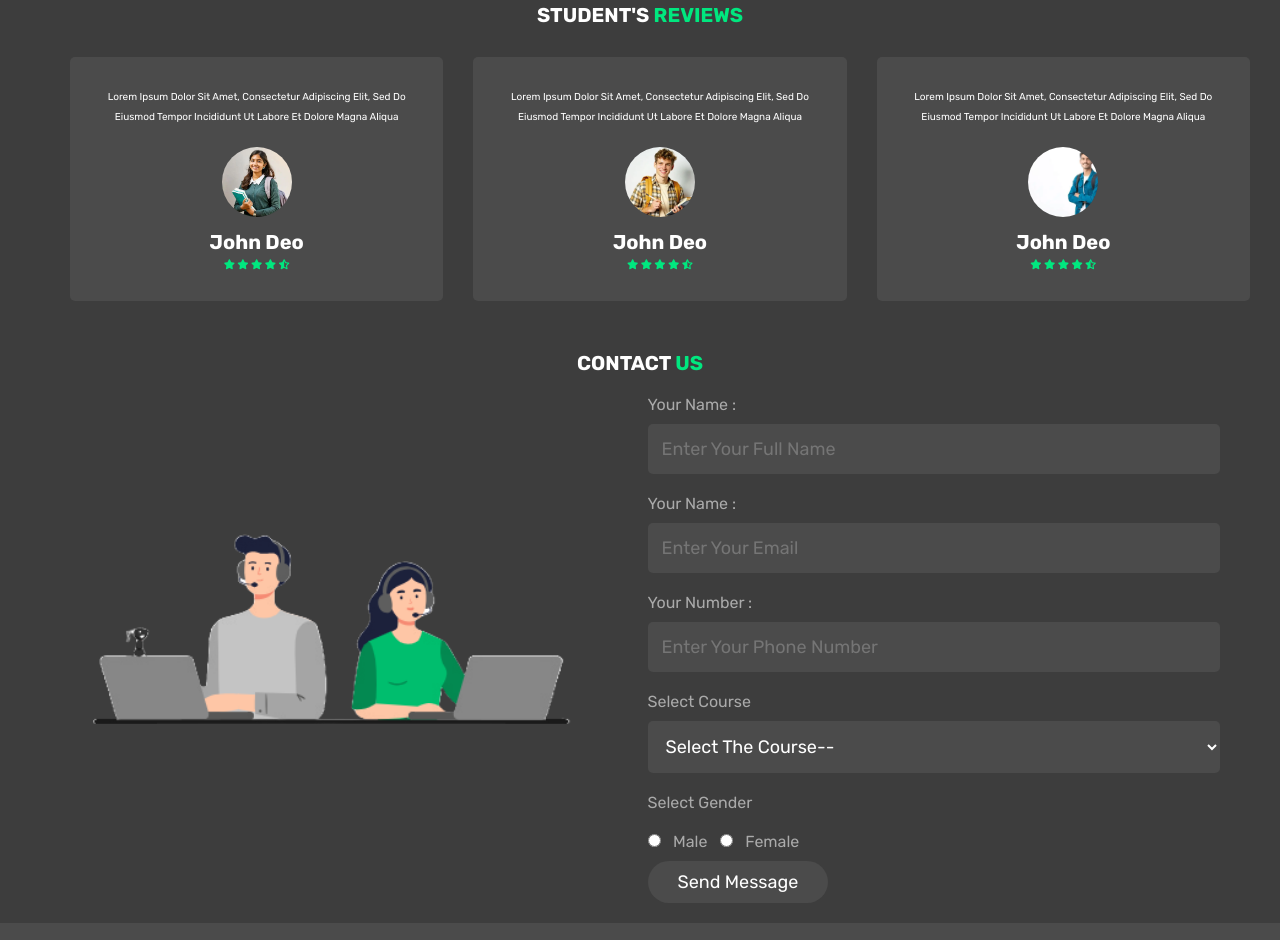
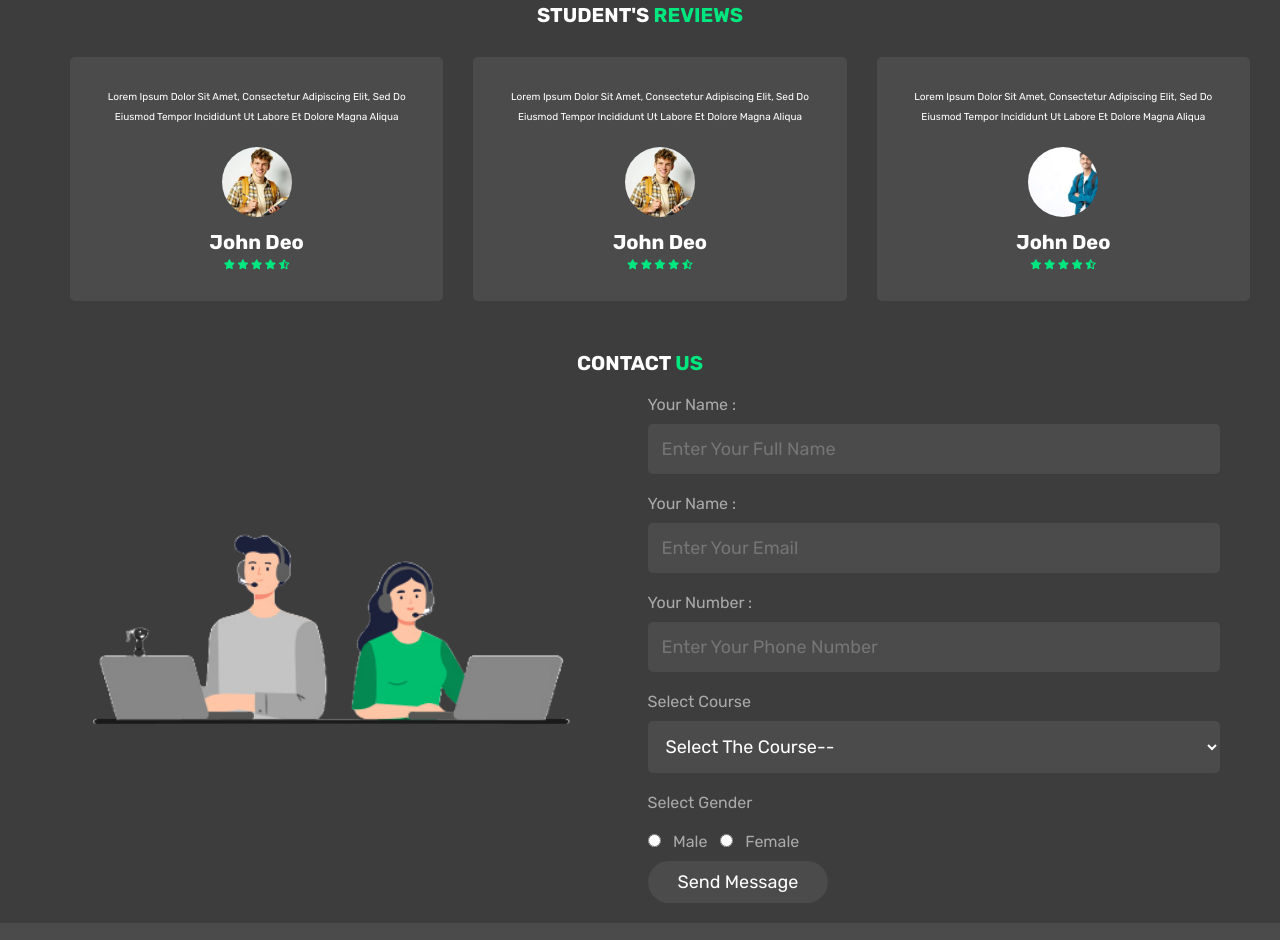
Before and after one commit to SeemaJavalakar/MyFirstProject, a plain HTML site: page index.html in a window 1280 px wide. Shown: the part 1791-2731 px from the top of the page. Drawn offline with nearby package versions, Linux system fonts and the light colour scheme.

Commit message:
Update index.html

```diff
--- a/index.html
+++ b/index.html
@@ -227,7 +227,7 @@
       <div class="swiper-slide slide">
         <p>Lorem ipsum dolor sit amet, consectetur adipiscing elit, sed do eiusmod tempor incididunt ut labore et dolore magna aliqua</p>
         <div class="user">
-        <img src="images/student1.png" alt="">
+        <img src="images/student2.png" alt="">
           <div class="user-info">
             <h3>John deo</h3>
             <div class="stats">
```
